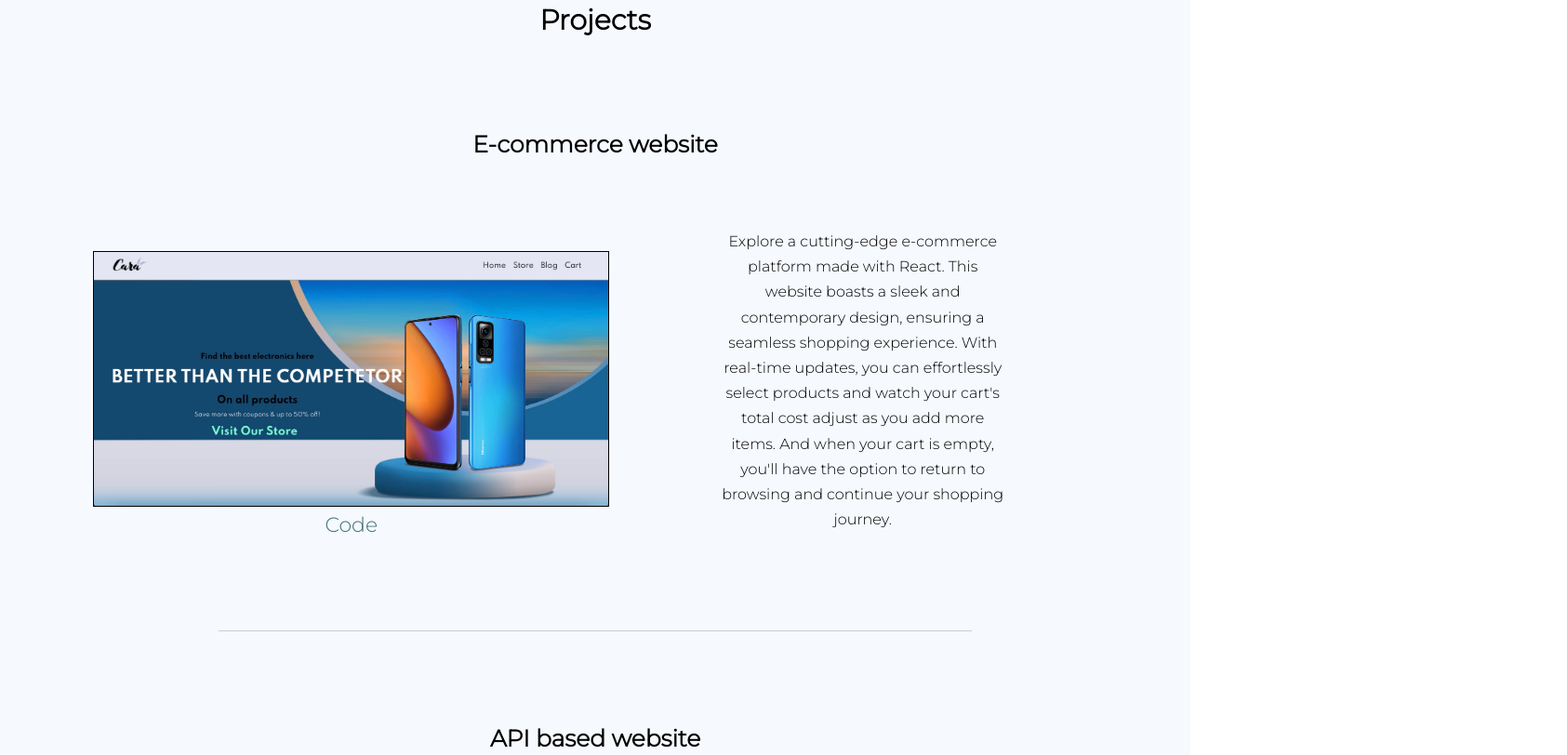
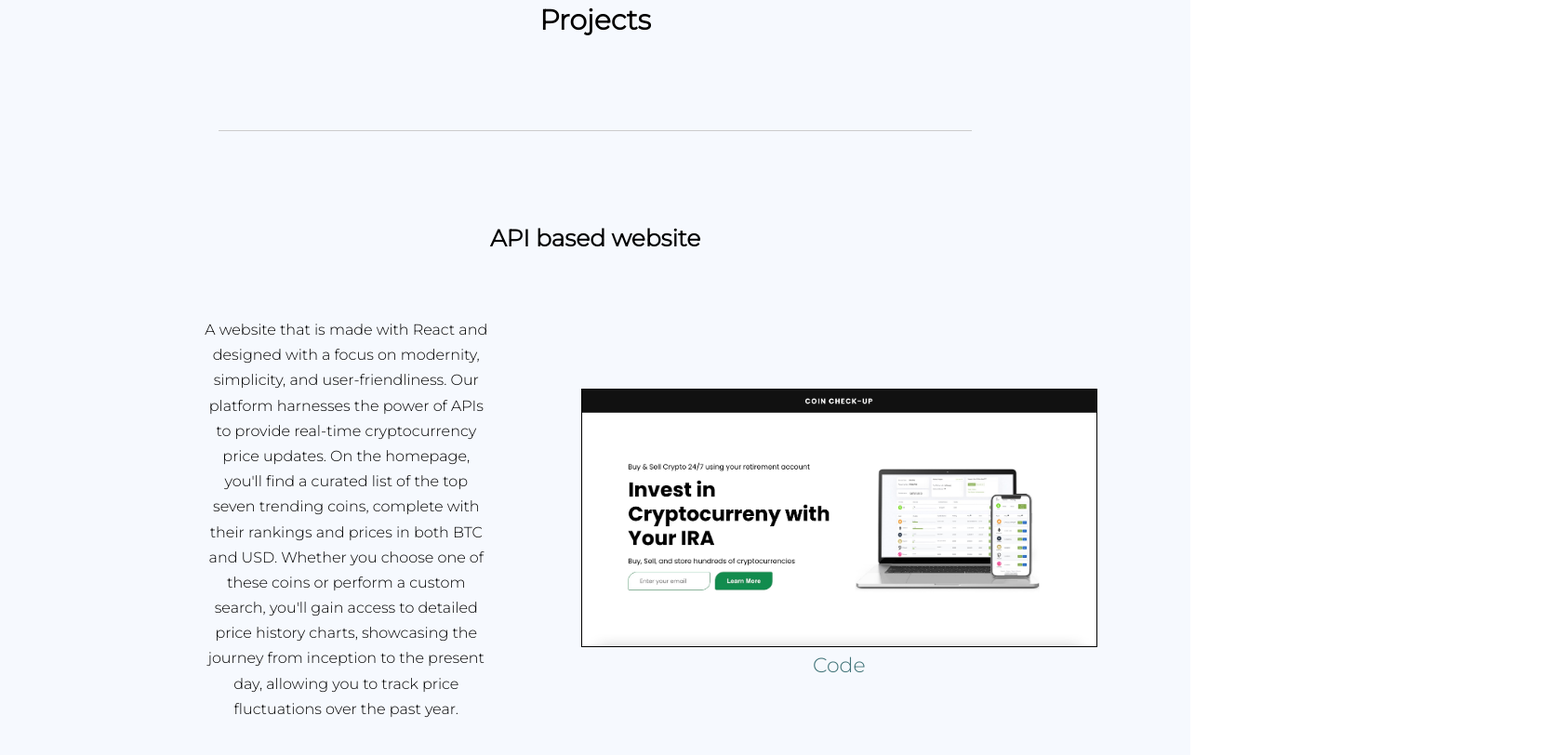
Before and after one commit to NateBalcha/Nate-portfolio, a plain HTML site: page index.html in a window 1280 px wide. Shown: the part 1682-2494 px from the top of the page at 93% size, 1685 px wide, since content can reach past the window. Drawn offline with Linux system fonts and the light colour scheme.

Commit message:
second commit

```diff
--- a/index.html
+++ b/index.html
@@ -111,7 +111,7 @@
             <main id="intro">
                 <h1 class="title">Projects</h1>
 
-                <h1 class="projectTitle">E-commerce website </h1>
+                <!-- <h1 class="projectTitle">E-commerce website </h1>
                 <div class="projectContent">
                     <div class="webImg ">
                         <a href="https://simple-ecommerce-zeta-ebon.vercel.app" target="_blank" class="projectImg">
@@ -130,7 +130,7 @@
                         option to return to
                         browsing and continue your shopping journey.
                     </p>
-                </div>
+                </div> -->
 
                 <div class="section-divider"></div>
 
```
